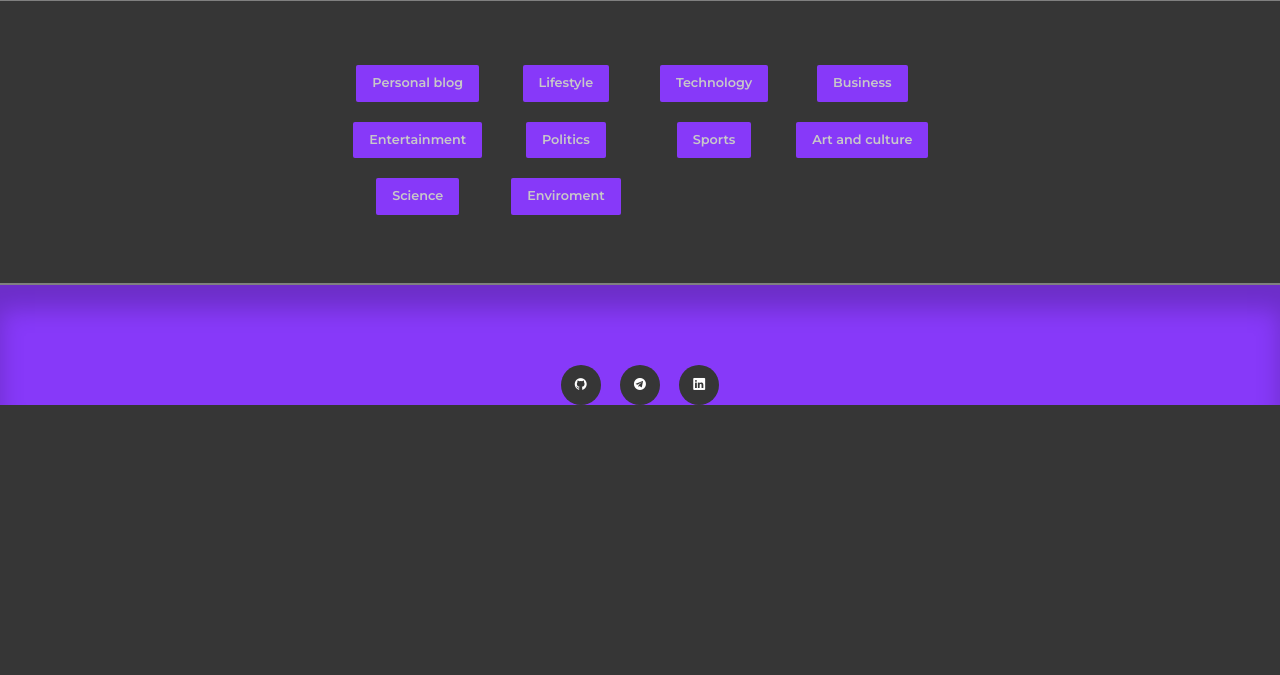
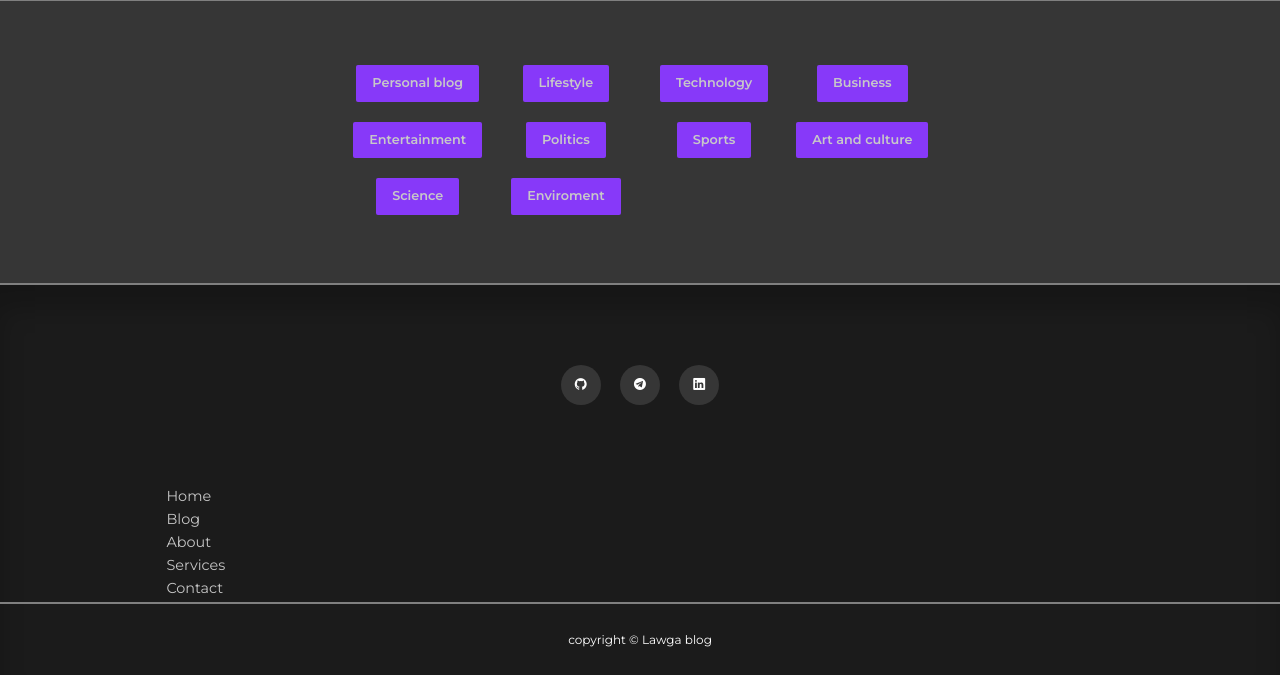
Before and after one commit to Amenediel/Lawga-Blog, a PHP site: page / in a window 1280 px wide. Shown: the part 2028-2703 px from the top of the page. Before the commit the page ends 2433 px from the top, so only its background shows below. Run offline with PHP 8.4, Linux system fonts and the light colour scheme.

Commit message:
footer not finished but sample

```diff
--- a/index.html
+++ b/index.html
@@ -208,7 +208,28 @@
         <a href="https://t.me/Samuel_tes"><i class="uil uil-telegram"></i></a>
         <a href="https://www.linkedin.com/in/samuel-tesfaye-174aa724b?lipi=urn%3Ali%3Apage%3Ad_flagship3_profile_view_base_contact_details%3Bi5PX%2Fw2ORZKoYPLwTH5XJA%3D%3D"><i class="uil uil-linkedin"></i></a>
       </div>
+
+      <div class="container footer_container">
+
+        <article>
+
+          <ul>
+            <li><a href="">Home</a></li>
+            <li><a href="">Blog</a></li>
+            <li><a href="">About</a></li>
+            <li><a href="">Services</a></li>
+            <li><a href="">Contact</a></li>
+          </ul>
+        </article>
+
+      </div>
+      <div class="footer_copyright">
+        <small>copyright &copy; Lawga blog </small>
+      </div>
+
     </footer>
+
+
 
 
   </body>
--- a/style.css
+++ b/style.css
@@ -246,7 +246,7 @@ nav button{
 }
 
 footer{
-    background: var(--color-1);
+    background: var(--color-dark2);
     padding: 5rem 0 0;
     box-shadow: inset 0 1.5rem 1.5rem rgba(0,0,0,0.2);
 
@@ -280,3 +280,22 @@ footer{
     background: white;
     color: var(--color-3) ;
 }
+
+
+
+.footer_container a{
+    opacity: 0.75;
+
+
+}
+.footer_container a:hover{
+    opacity: 1;
+    letter-spacing: 0.2rem;
+}
+
+.footer_copyright{
+    margin-top: 2px;
+    text-align: center;
+    padding: 1.5rem 0;
+    border-top: 2px solid grey;
+}
```
